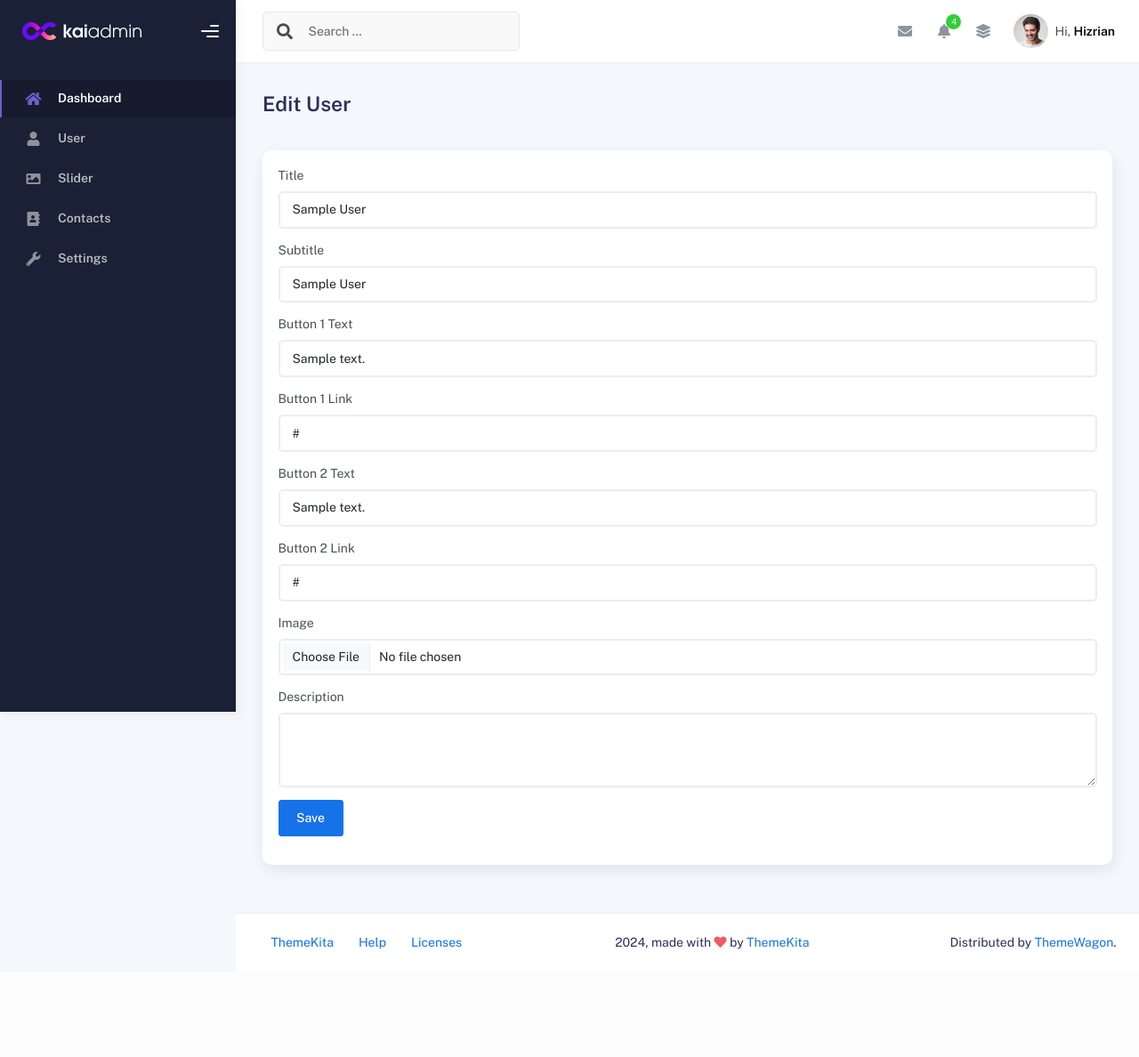
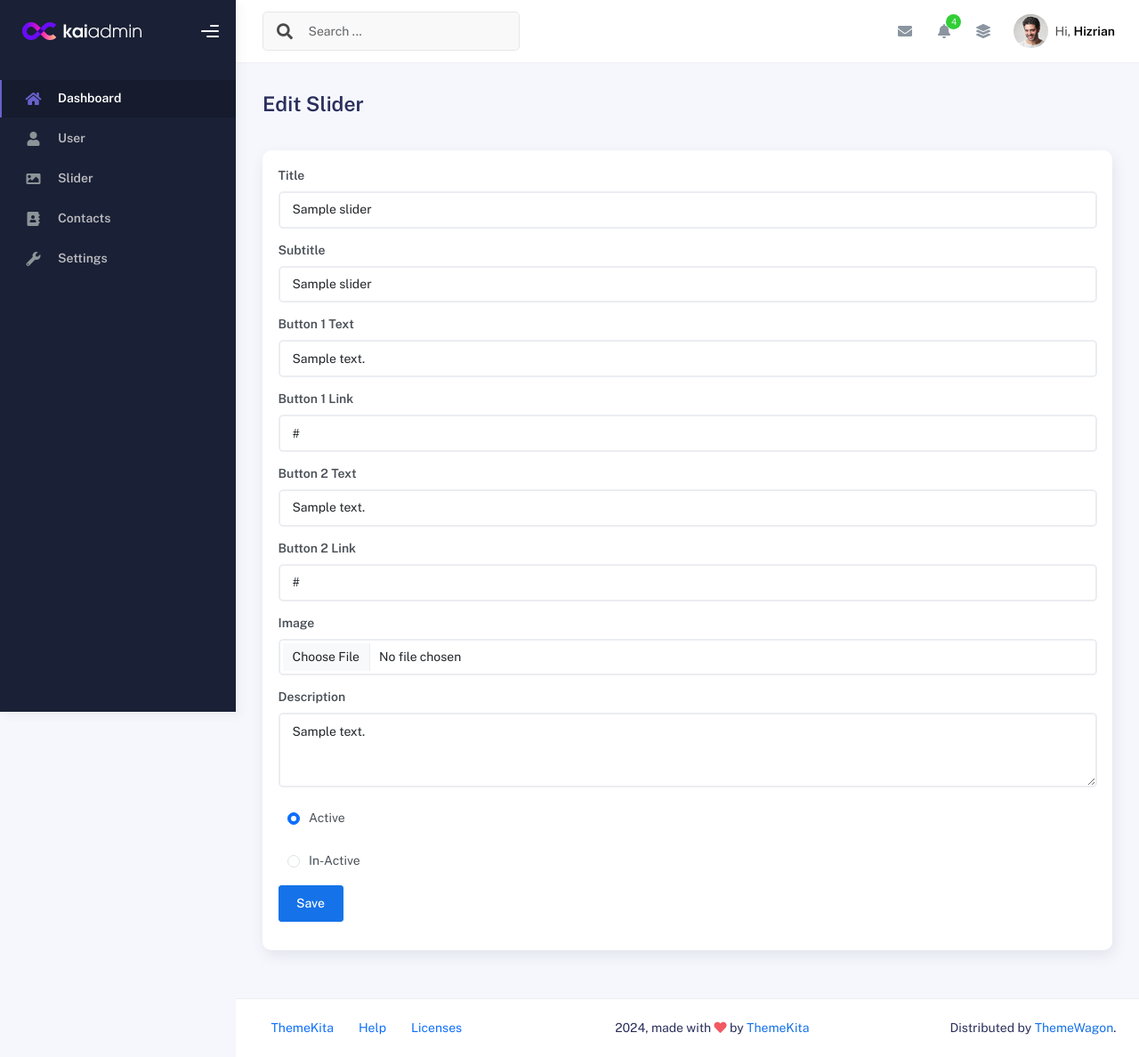
Before and after one commit to pujiputrim-rgb/belajar-php-2, a PHP site: page /create-sliders.php?edit=1 in a window 1280 px wide. Shown: the whole page at 89% size. Before the commit the page ends 1067 px from the top, so only its background shows below. Run offline with PHP 8.4, Linux system fonts and the light colour scheme; the visitor is signed in with stand-in values (Sample User, id 1); tables that the repository leaves empty or names only in its code hold one stand-in row (values such as "Sample post").

Commit message:
lanjutan lagi

```diff
--- a/create-sliders.php
+++ b/create-sliders.php
@@ -9,35 +9,57 @@ if (!isset($_SESSION['NAME'])) {
 }
 
 $id     = isset($_GET['edit']) ? $_GET['edit'] : '';
-$query  = mysqli_query($conn, "SELECT * FROM users WHERE id='$id'");
+$query  = mysqli_query($conn, "SELECT * FROM sliders WHERE id='$id'");
 $row   = mysqli_fetch_assoc($query);
 
 // jika tombol save di taken
 if (isset($_POST['save'])) {
-  $title     = $_POST['title'];
-  $subtitle    = $_POST['subtitle'];
-  $description    = $_POST['description'];
-  $button1_text    = $_POST['button1_text'];
-  $button1_link    = $_POST['button1_link'];
-  $button2_text    = $_POST['button2_text'];
-  $button2_link    = $_POST['button2_link'];
+  $title = $_POST['title'];
+  $subtitle = $_POST['subtitle'];
+  $description = $_POST['description'];
+  $button1_text = $_POST['button1_text'];
+  $button1_link = $_POST['button1_link'];
+  $button2_text = $_POST['button2_text'];
+  $button2_link = $_POST['button2_link'];
   $image = $_FILES['image'];
-  $password = $_POST['password'] ? $_POST['password'] : $row['password'];
+  $is_active = $_POST['is_active'];
+
+  if ($image['error'] == 0) {
+    $filename = uniqid() . "_" . basename($image['name']);
+    $filepath = "assets/img/" . $filename;
+
+    if ($id && !empty($row['image'])) {
+      $old_picture_path = "assets/img/" . $row['image'];
+      if (file_exists($old_picture_path)) {
+      unlink($old_picture_path);
+      }
+    }
+    move_uploaded_file($image['tmp_name'], $filepath);
+
 
     // masukan kedalam users sebutkan kolom di table user nilainya
     //diambil dari user nginput
     if ($id) {
+      // update bersama gambar
       // query update
-    $update = mysqli_query($conn, "UPDATE users SET name='$name',
-    email= '$email', password='$password' WHERE id='$id'");
-    header("location:create-sliders.php?update-berhasil");
+      $update = mysqli_query($conn, "UPDATE sliders SET title='$title',
+      subtitle='$subtitle', description='$description', button1_text='$button1_text',
+      button1_link='$button1_link', button2_text='$button2_text',
+      image='$filename', button2_link='$button2_link', is_active='$is_active' WHERE id='$id'");
+      header("location:sliders.php?update-berhasil");
     } else {
-    $insert = mysqli_query($conn, "INSERT INTO sliders(title, subtitle, description,
-    button1_text, button1_link, button2_text, button2_link)
+      $insert = mysqli_query($conn, "INSERT INTO sliders (title, subtitle, description,
+      button1_text, button1_link, button2_text, image, button2_link, is_active)
       VALUES ('$title','$subtitle','$description','$button1_text','$button1_link',
-    '$button2_text','$button2_link')");
-
+      '$button2_text','$filename','$button2_link','$is_active')");
       header("location:sliders.php?tambah-berhasil");
+    }
+    } else {
+      $update = mysqli_query($conn, "UPDATE sliders SET title='$title',
+      subtitle='$subtitle', description='$description', button1_text='$button1_text',
+      button1_link='$button1_link', button2_text='$button2_text',
+      button2_link='$button2_link', is_active='$is_active' WHERE id='$id'");
+      header("location:sliders.php?update-berhasil");
     }
   }
 
@@ -107,7 +129,7 @@ if (isset($_POST['save'])) {
           <div
             class="d-flex align-items-left align-items-md-center flex-column flex-md-row pt-2 pb-4">
             <div>
-              <h3 class="fw-bold mb-3"><?php echo isset($_GET['edit']) ? 'Edit User' : 'Create New User' ?></h3>
+              <h3 class="fw-bold mb-3"><?php echo isset($_GET['edit']) ? 'Edit Slider' : 'Create New Slider' ?></h3>
             </div>
           </div>
           <div class="row">
@@ -116,51 +138,65 @@ if (isset($_POST['save'])) {
                 <div class="card-body">
                   <form action="" method="post" enctype="multipart/form-data">
                     <div class="mb-3">
-                      <label for="" class="form-label fw-blod">Title</label>
+                      <label for="" class="form-label fw-bold">Title</label>
                       <input type="text"
                         class="form-control" name="title"
                         placeholder="Enter title" required value="<?php echo ($id) ? $row['title'] : '' ?>">
                     </div>
                     <div class="mb-3">
-                      <label for="" class="form-label fw-blod">Subtitle</label>
+                      <label for="" class="form-label fw-bold">Subtitle</label>
                       <input type="text"
                         class="form-control" name="subtitle"
                         placeholder="Enter subtitle" required value="<?php echo ($id) ? $row['subtitle'] : '' ?>">
                     </div>
                     <div class="mb-3">
-                      <label for="" class="form-label fw-blod">Button 1 Text</label>
+                      <label for="" class="form-label fw-bold">Button 1 Text</label>
                       <input type="text"
                         class="form-control" name="button1_text"
                         placeholder="Enter button 1 text" required value="<?php echo ($id) ? $row['button1_text'] : '' ?>">
                     </div>
                     <div class="mb-3">
-                      <label for="" class="form-label fw-blod">Button 1 Link</label>
+                      <label for="" class="form-label fw-bold">Button 1 Link</label>
                       <input type="text"
                         class="form-control" name="button1_link"
                         placeholder="Enter button 1 link" required value="<?php echo ($id) ? $row['button1_link'] : '' ?>">
                     </div>
                     <div class="mb-3">
-                      <label for="" class="form-label fw-blod">Button 2 Text</label>
+                      <label for="" class="form-label fw-bold">Button 2 Text</label>
                       <input type="text"
                         class="form-control" name="button2_text"
                         placeholder="Enter button 2 text" required value="<?php echo ($id) ? $row['button2_text'] : '' ?>">
                     </div>
                     <div class="mb-3">
-                      <label for="" class="form-label fw-blod">Button 2 Link</label>
+                      <label for="" class="form-label fw-bold">Button 2 Link</label>
                       <input type="text"
-                        class="form-control" name="button 2 link"
+                        class="form-control" name="button2_link"
                         placeholder="Enter button 2 link" required value="<?php echo ($id) ? $row['button2_link'] : '' ?>">
                     </div>
                     <div class="mb-3">
-                      <label for="" class="form-label fw-blod">Image</label>
+                      <label for="" class="form-label fw-bold">Image</label>
                       <input type="file"
                         class="form-control" name="image"
                         value="<?php echo ($id) ? $row['image'] : '' ?>">
                     </div>
                     <div class="mb-3">
-                      <label for="" class="form-label fw-blod">Description</label>
-                      <textarea class= "form-control" name="description"
-                      cols="30" rows="3" ></textarea>
+                      <label for="" class="form-label fw-bold">Description</label>
+                      <textarea class="form-control" name="description"
+                        cols="30" rows="3"><?php echo ($id) ? $row['description'] : '' ?></textarea>
+                    </div>
+                    <div class="form-check">
+                      <input class="form-check-input" type="radio" name="is_active" id="radioDefault1"
+                        value="1" checked <?php echo ($id) && $row['is_active'] == 1 ? "checked" : '' ?>>
+                      <label class="form-check-label" for="radioDefault1">
+                        Active
+                      </label>
+                    </div>
+                    <div class="form-check">
+                      <input class="form-check-input" type="radio" name="is_active" id="radioDefault2"
+                        value="0" <?php echo ($id) && $row['is_active'] == 0 ? "checked" : '' ?>>
+                      <label class="form-check-label" for="radioDefault2">
+                        In-Active
+                      </label>
                     </div>
                     <div class="mb-3">
                       <button class="btn btn-primary" name="save" type="submit">
--- a/create-user.php
+++ b/create-user.php
@@ -17,17 +17,18 @@ if (isset($_POST['save'])) {
   $name     = $_POST['name'];
   $email    = $_POST['email'];
   $password = $_POST['password'] ? $_POST['password'] : $row['password'];
+  $pass = sha1($password);
 
   // masukan kedalam users sebutkan kolom di table user nilainya
   //diambil dari user nginput
   if ($id) {
     // query update
     $update = mysqli_query($conn, "UPDATE users SET name='$name',
-    email= '$email', password='$password' WHERE id='$id'");
+    email= '$email', password='$pass' WHERE id='$id'");
     header("location:user.php?update-berhasil");
   } else {
     $insert = mysqli_query($conn, "INSERT INTO users (name, email, password)
-  VALUES ('$name','$email','$password')");
+  VALUES ('$name','$email','$pass')");
     header("location:user.php?tambah-berhasil");
   }
 }
--- a/dashboard.php
+++ b/dashboard.php
@@ -2,7 +2,7 @@
 session_start();
 session_regenerate_id();
 if (!isset($_SESSION ['NAME'])){
-  header("location:signin.php");
+  header("location:index.php");
   exit();
 }
 
--- a/inc/sidebar.php
+++ b/inc/sidebar.php
@@ -29,7 +29,7 @@
                     <li class="nav-item active">
                         <a
 
-                            href="#dashboard"
+                            href="dashboard.php"
 
                             aria-expanded="false">
                             <i class="fas fa-home"></i>
--- a/index.php
+++ b/index.php
@@ -4,7 +4,7 @@ session_start();
 session_regenerate_id();
 if (isset($_POST['login'])) { // jika tombol login di klik
   $email = $_POST['email'];
-  $pass = $_POST['password'];
+  $pass = sha1($_POST['password']);
 
   $login = mysqli_query($conn, "SELECT * FROM users WHERE email = '$email'");
   // object {num_row:10, error:}
@@ -17,7 +17,7 @@ if (isset($_POST['login'])) { // jika tombol login di klik
     header("location:dashboard.php");
   } else {
     // KALAU GAGAL TETAP DI LOGIN
-    header("location:signin.php");
+    header("location:index.php");
     exit();
   }
 }
```
Also changed, not shown: sliders.php (+14 -4 lines), assets/img/6a6c0e978b8f9_aleks-pavlo.jpg (added), assets/img/6a6c164e9e180_haaland-real-viking.jpg (added), assets/img/6a6c219d99487_gettyimages-2263545788.webp (added), assets/img/6a6c21c0daaeb_haaland-real-viking.jpg (added), assets/img/6a6c264f8ca6a_eric images.jfif (added), assets/img/6a6c2666a53f5_gettyimages-2263545788.webp (added), assets/img/6a6c2744ed444_melet-black-cat.jpg (added), assets/img/6a6c279b531cb_melet-black-cat.jpg (added), assets/img/6a6c2e0eddf5d_tabby-gembul.jpg (added). Lines whose indentation alone changed are shown as unchanged.
